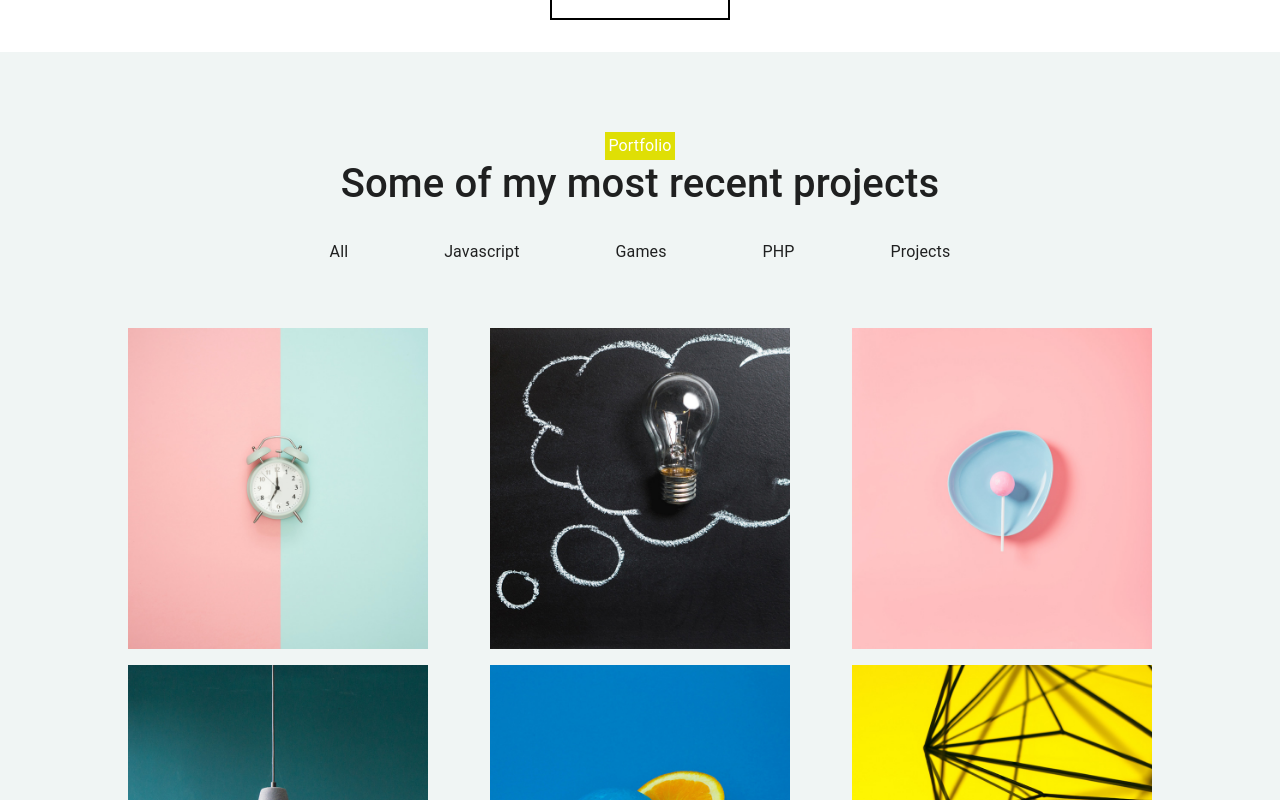
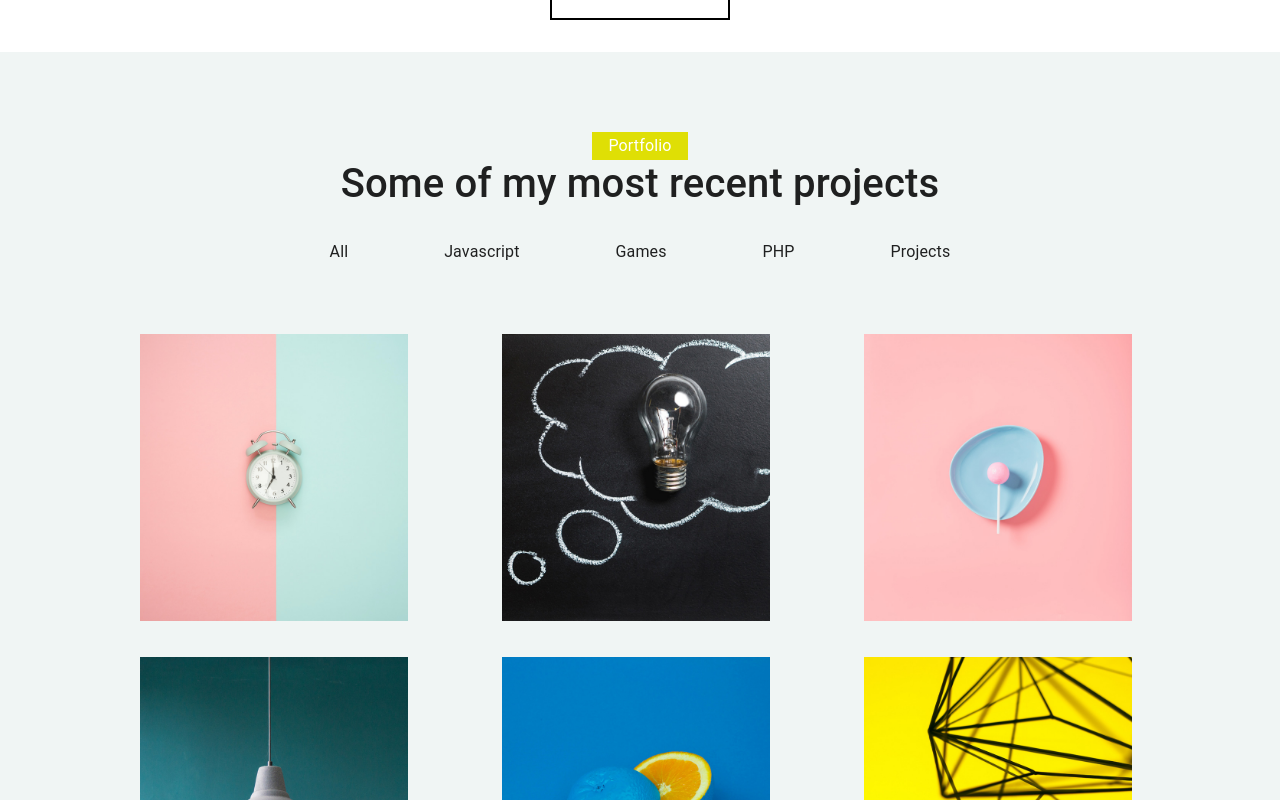
Before and after one commit to ShahmirzeMIT/Portfolio, a React (Create React App) app: page / in a window 1280 px wide. Shown: the part 3860-4660 px from the top of the page. Built offline with nearby package versions, Linux system fonts and the light colour scheme.

Commit message:
update css

```diff
--- a/src/App.js
+++ b/src/App.js
@@ -11,6 +11,7 @@
   import {  useEffect } from "react";
   import { useState } from "react";
 import { createContext } from "react";
+import Modals from "./component/modal";
 
 export const LanguageContext=createContext()
 export const DataContext=createContext()
@@ -43,6 +44,7 @@ export const DataContext=createContext()
              <Laptop/>
              <Questions/>
               <Slider/>
+              <Modals/>
              <Contact/>
               {/* <Footer/> */}
             </DataContext.Provider>
--- /dev/null
+++ b/src/component/modal.js
@@ -0,0 +1,33 @@
+import { useState } from 'react';
+import Button from 'react-bootstrap/Button';
+import Modal from 'react-bootstrap/Modal';
+import styles from "../index.css";
+function Modals () {
+	const values = ['xxl-down'];
+	const [fullscreen, setFullscreen] = useState(true);
+	const [show, setShow] = useState(false);
+
+	function handleShow(breakpoint) {
+	  setFullscreen(breakpoint);
+	  setShow(true);
+	}
+
+	return (
+	  <>
+	    {values.map((v, idx) => (
+		 <Button key={idx} className="me-2 mb-2" onClick={() => handleShow(v)}>
+		   Full screen
+		   {typeof v === 'string' && `below ${v.split('-')[0]}`}
+		 </Button>
+	    ))}
+	    <Modal show={show} fullscreen={fullscreen} onHide={() => setShow(false)}>
+		 <Modal.Header closeButton>
+		   <Modal.Title>Modal</Modal.Title>
+		 </Modal.Header>
+		 <Modal.Body>Modal body content</Modal.Body>
+	    </Modal>
+	  </>
+	);
+}
+
+export default Modals;
--- a/src/component/portfolio.js
+++ b/src/component/portfolio.js
@@ -2,8 +2,8 @@ import { useContext } from "react";
 import styles from "../index.css";
 import { useState } from "react";
 import { DataContext, LanguageContext } from "../App";
-import { Fragment } from "react";
-
+import Button from 'react-bootstrap/Button';
+import Modal from 'react-bootstrap/Modal';
 function Portfolio() {
   const [filter, setFilter] = useState(0);
   const value = useContext(DataContext);
@@ -18,7 +18,14 @@ function Portfolio() {
   },[])
 
   const [lang, setLang] = useContext(LanguageContext);
+  const values = ['xxl-down'];
+	const [fullscreen, setFullscreen] = useState(true);
+	const [show, setShow] = useState(false);
 
+	function handleShow(breakpoint) {
+	  setFullscreen(breakpoint);
+	  setShow(true);
+	}
   function filterByCat() {
     return filter === 0 ? image : image.filter((item) => item.src.includes(filter));
   }
@@ -61,7 +68,18 @@ function Portfolio() {
             {
               filterByCat().map((pic,i)=>
                   <div key={i} className={`wd300 ${filter !== 0 ? " pd15" : ""}`}>
+                      {values.map((v, idx) => (
+
+                    <Button key={idx} className="me-2 mb-2" onClick={() => handleShow(v)}>
                         <img src={`assets/img/${pic.src}`} />
+                    </Button>
+	           ))}
+                     <Modal show={show} fullscreen={fullscreen} onHide={() => setShow(false)}>
+                      <Modal.Header closeButton>
+                        <Modal.Title>Modal</Modal.Title  >
+                      </Modal.Header>
+                      <Modal.Body>Modal body content</Modal.Body>
+                    </Modal>
                   </div>
               )
             }
--- a/src/index.css
+++ b/src/index.css
@@ -120,7 +120,19 @@ select {
   justify-content: center;
 	padding-bottom: 25px;
  }
-
+ .modal{
+  opacity: 0.6 !important;
+ }
+  .modal-content{
+    opacity: 0.6;
+  }
+  .btn{
+    background: none !important;
+    border: none !important ;
+  }
+ .modal-backdrop{
+  background: none !important;
+ }
 
  .contact a:first-child {
 	padding: 15px;
@@ -323,7 +335,7 @@ select {
   }
   .Portfolio{
     margin: 0 auto;
-      width: 70px;
+      width: 96px;
       background: #dfdf05;
       padding: 2px;
       color: white;
```
